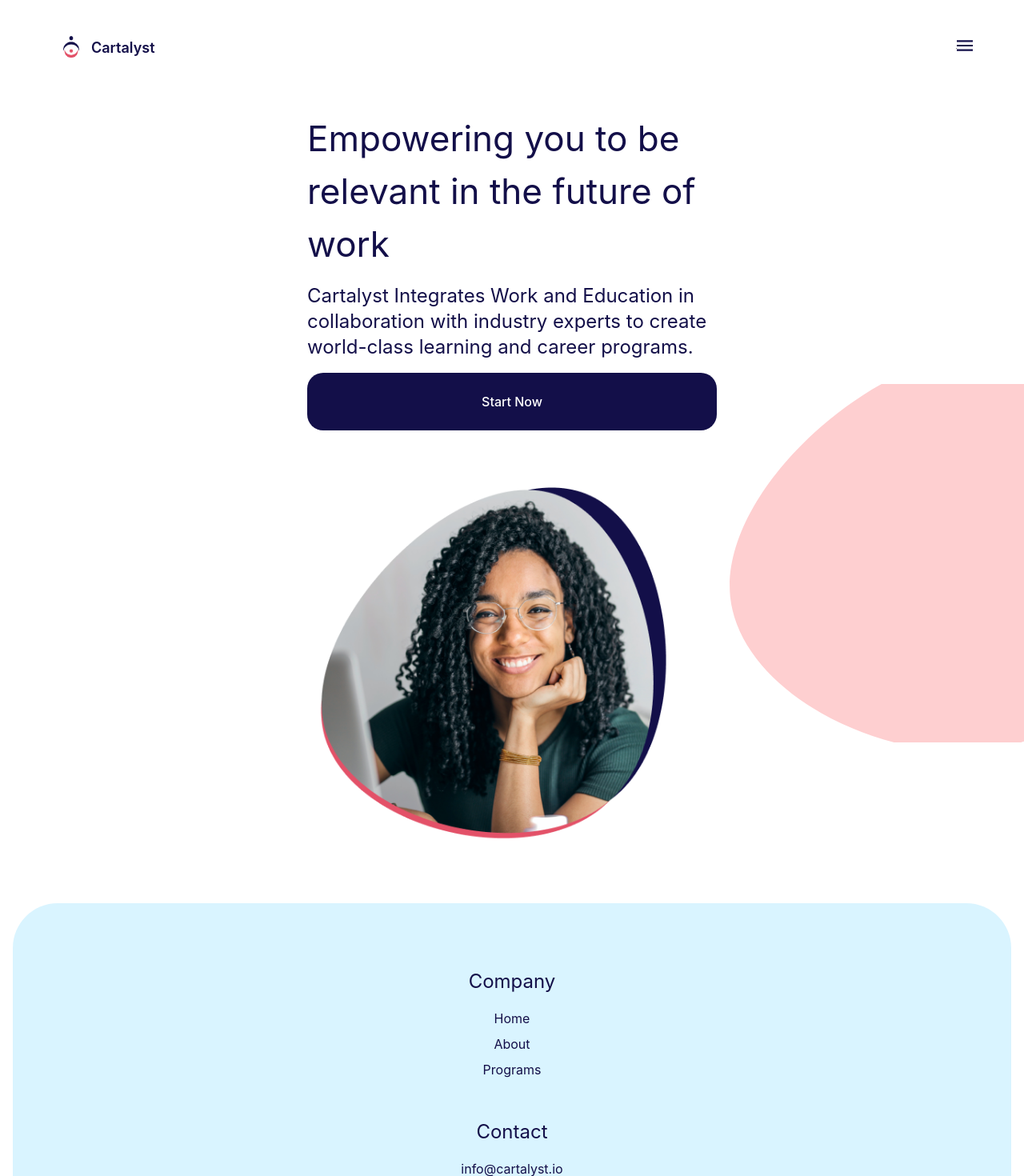
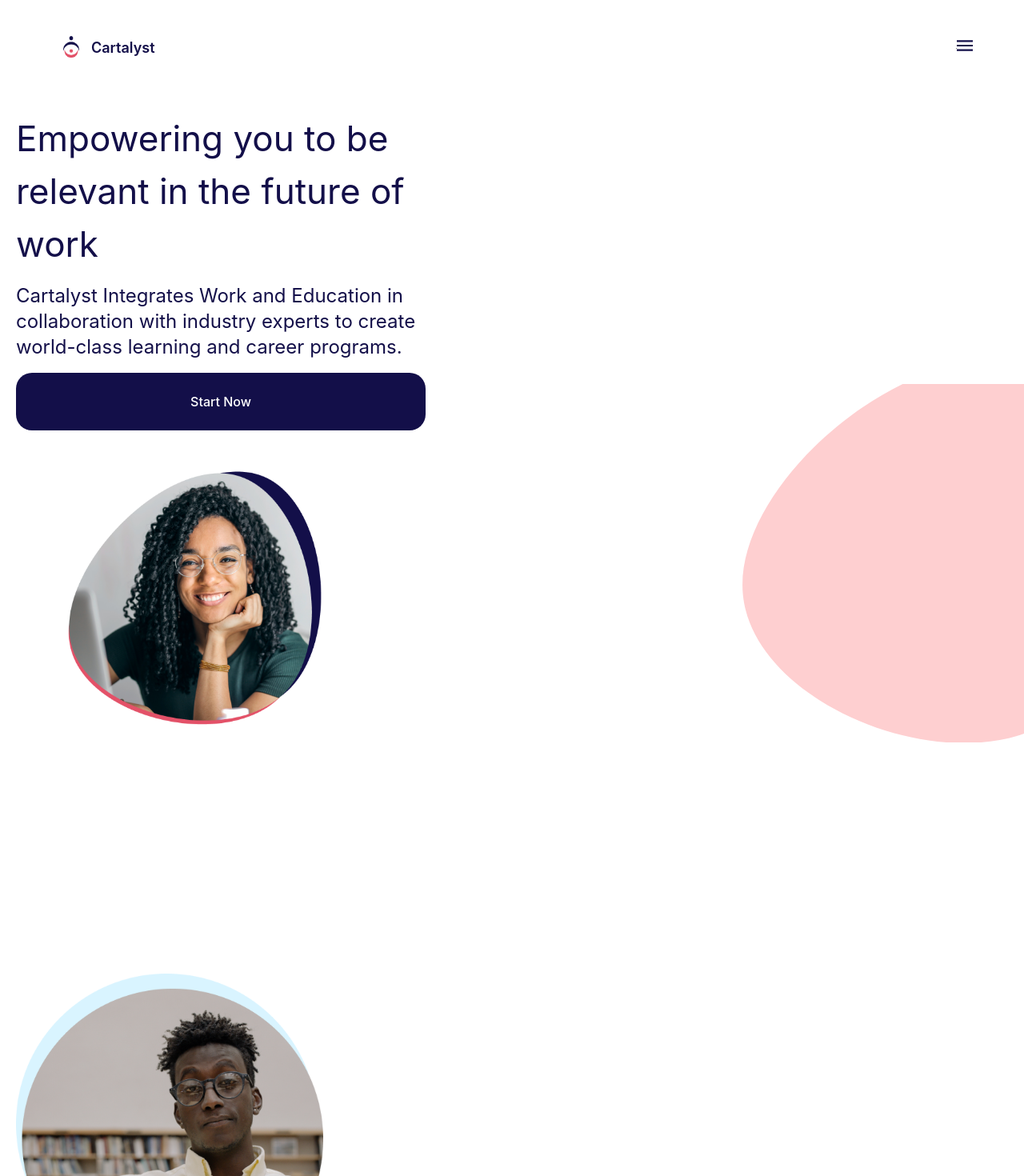
Before and after one commit to cartalyst-hq/website, a Next.js app: page / in a window 1280 px wide. Shown: the top 1470 px of the page at 80% size. Built offline with nearby package versions, Linux system fonts and the light colour scheme.

Commit message:
add second section

```diff
--- a/pages/index.tsx
+++ b/pages/index.tsx
@@ -21,7 +21,7 @@ const Home: NextPage = () => {
       <Header />
 
       <main className={styles.main}>
-        <section className={"section"}>
+        <section className="section justify-center p-5">
           <div className="sm:max-w-lg space-y-4">
             <h2 style={{ fontSize: "var(--h3)" }}>
               Empowering you to be relevant in the future of work
@@ -36,7 +36,32 @@ const Home: NextPage = () => {
             <button className="button expandable">start now</button>
           </div>
 
-          <Image alt="" width={540} height={555} src="/person-1.png" />
+          <div
+            className={styles.section__image}
+            style={{ backgroundImage: 'url("/person-1.png")' }}
+          ></div>
+        </section>
+
+        <section className="section justify-around px-5 py-64">
+          <div
+            style={{ backgroundImage: 'url("person-2.png")' }}
+            className={clsx([styles.section__image, "sm:!w-96"])}
+          ></div>
+
+          <div className="sm:max-w-lg space-y-4">
+            <h2 style={{ fontSize: "var(--heading)" }}>
+              Cartalyst accelerates talents
+            </h2>
+
+            <p className="text-gray-400" style={{ fontSize: "var(--body)" }}>
+              By incorporating leading technologies and industry certifications
+              to meet the highest areas of talents and employer demand.
+            </p>
+
+            <button className="button button--secondary expandable">
+              learn more
+            </button>
+          </div>
         </section>
       </main>
 
--- a/styles/Home.module.css
+++ b/styles/Home.module.css
@@ -7,18 +7,34 @@
   right: 0;
   content: "";
   z-index: -1;
-  width: 38rem;
-  height: 100%;
+  height: 115%;
+  width: 39.5rem;
   position: absolute;
   background: url("/pink-blob.svg") no-repeat;
   background-size: cover;
   background-position: center;
 }
 
+.section__image {
+  width: 30rem;
+  height: 25rem;
+  max-width: 100%;
+  background-size: contain;
+  background-position: center;
+  background-repeat: no-repeat;
+}
+
 @media (hover: none) {
   .image::after {
     top: 60%;
-    width: 23rem;
+    width: 22rem;
     height: 28rem;
   }
 }
+
+@media (pointer: fine) {
+  .section__image {
+    width: 50rem;
+    height: 30rem;
+  }
+}
--- a/styles/globals.css
+++ b/styles/globals.css
@@ -1,10 +1,13 @@
 :root {
+  --radius: 1.25rem;
+
   --base: 2.5vmin;
-  --radius: 1.25rem;
   --h3: calc(1.5rem + var(--base));
   --h4: calc(1.5rem + var(--base));
   --h1: calc(3.75rem + var(--base));
-  --body: calc(1.625rem + var(--base));
+
+  --body: calc(0.65rem + var(--base));
+  --heading: calc(2.5rem + var(--base));
 
   --primary: #130f49;
   --secondary: #d9f4ff;
@@ -60,8 +63,13 @@ h6 {
   border-radius: var(--radius);
 }
 
+.button--secondary {
+  --bg: var(--secondary);
+  --color: var(--primary);
+}
+
 .section {
-  @apply container flex flex-col items-center justify-center mx-auto p-5;
+  @apply container mx-auto;
 }
 
 .visually-hidden {
@@ -78,7 +86,11 @@ h6 {
 
 @media (pointer: fine) {
   .section {
+    width: 90%;
+    display: flex;
     flex-direction: row;
+    align-items: center;
+    /* justify-content: center; */
   }
 }
 
--- a/tailwind.config.js
+++ b/tailwind.config.js
@@ -1,9 +1,13 @@
+const colors = require('tailwindcss/colors')
+
 module.exports = {
+  mode: 'jit',
   purge: ['./pages/**/*.{js,ts,jsx,tsx}', './components/**/*.{js,ts,jsx,tsx}'],
   darkMode: false, // or 'media' or 'class'
   theme: {
     extend: {},
     colors: {
+      ...colors,
       primary: {
         DEFAULT: 'var(--primary)'
       },
```
